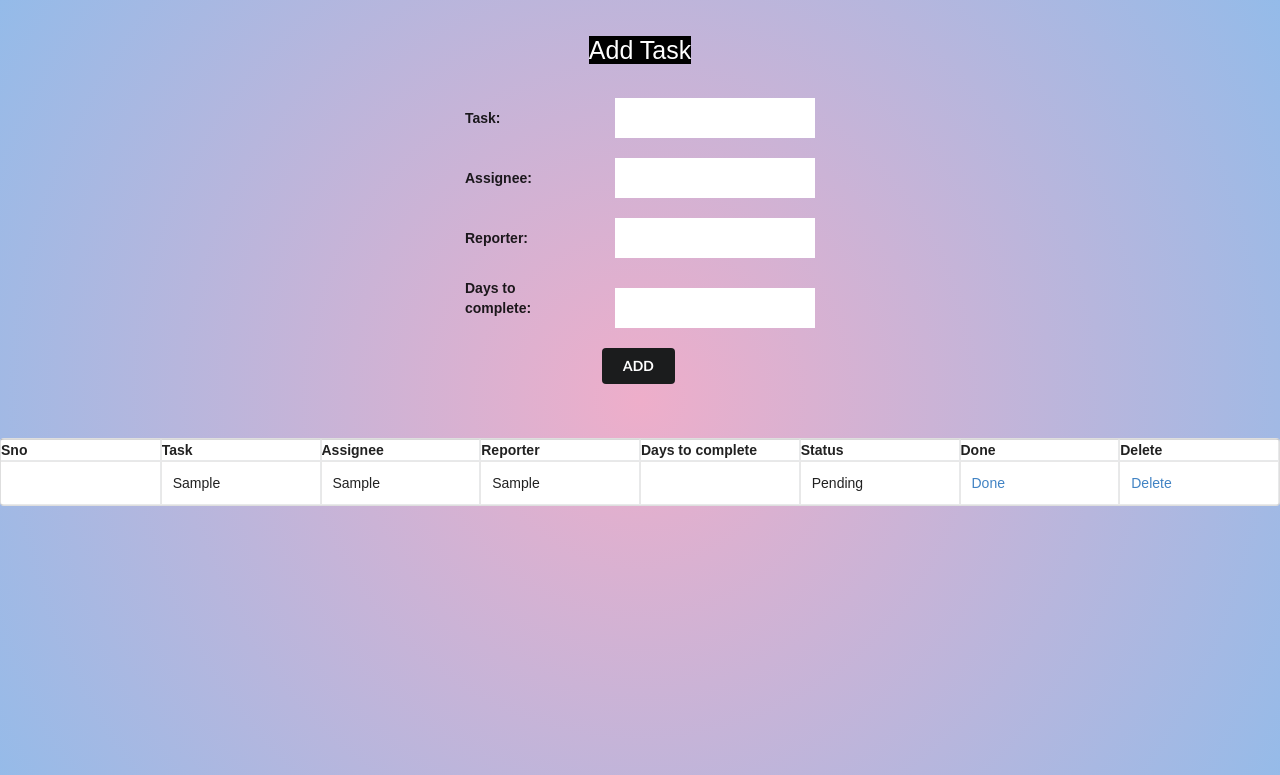
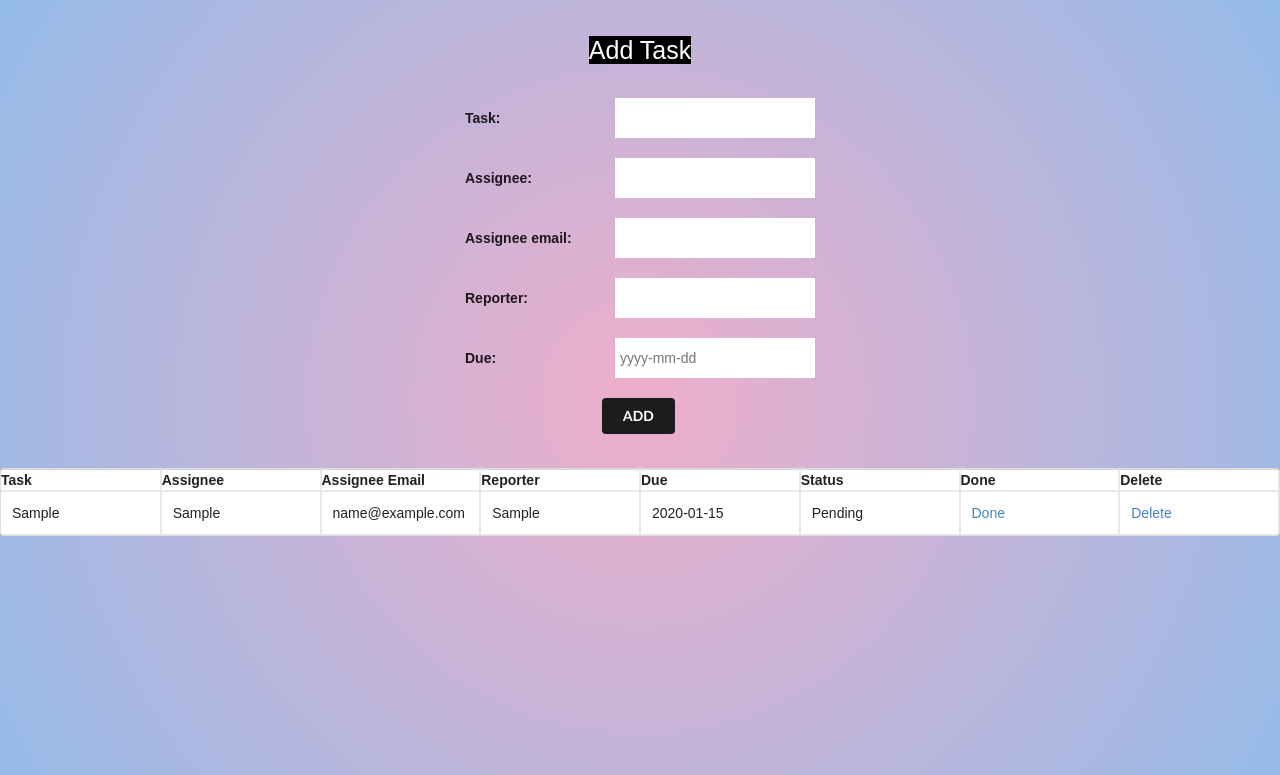
Before and after one commit to priya282000/UITask, a Flask app: page / in a window 1280 px wide. Shown: the top 775 px of the page. Run offline with Flask 2, Linux system fonts and the light colour scheme; tables that the repository leaves empty hold one stand-in row (values such as "Sample post").

Commit message:
Update home.html

```diff
--- a/Templates/home.html
+++ b/Templates/home.html
@@ -57,39 +57,43 @@
     </style>
 </head>
 <body>
-    <center><form action="/todo" method="post">
+    <center><form name="add" action="/todo" method="post">
         <br><br><p><mark>Add Task</mark></p><br>
-
         <b><label>Task: </label></b><input type="text" name="task" required><br><br>
         <b><label>Assignee: </label></b><input type="text" name="assignee" required><br><br>
+        <b><label>Assignee email: </label></b><input type="text" name="assignee_email" required><br><br>
         <b><label>Reporter: </label></b><input type="text" name="reporter" required><br><br>
-        <b><label>Days to complete: </label></b><input type="text" name="days" required><br><br>
+        <b><label>Due: </label></b><input type="text" name="due" placeholder="yyyy-mm-dd"required><br><br>
         <button type="submit" class="ui secondary button">ADD</button>
     </form></center>
 
     <center><table class="ui fixed single line celled table" border="1">
         <b><tr>
-            <th>Sno</th>
             <th>Task</th>
             <th>Assignee</th>
+            <th>Assignee Email</th>
             <th>Reporter</th>
-            <th>Days to complete</th>
+            <th>Due</th>
             <th>Status</th>
             <th>Done</th>
             <th>Delete</th><br>
         </tr></b>
         {% for data in datas %}
            <tr>
-                <td>{{data.sno}}</td>
                 <td>{{data.task}}</td>
                 <td>{{data.assignee}}</td>
+                <td>{{data.assignee_email}}</td>
                 <td>{{data.reporter}}</td>
-                <td>{{data.days}}</td>
+                <td>{{data.due}}</td>
                 <td>{{data.status}}</td>
-                <td><a onclick="return confirm('Are you sure you are done with the task');" href = "{{url_for('change_status', sno = data.sno)}}">Done</a></td>
-                <td><a onclick="return confirm('Are you sure you want to delete the task');" href = "{{url_for('delete_task', sno = data.sno)}}">Delete</a></td><br>
+
+                <td><a onclick="return confirm('Are you sure you are done with the task?');" href = "{{url_for('change_status', id = data.id)}}">Done</a></td>
+                <td><a onclick="return confirm('Are you sure you want to delete the task?');" href = "{{url_for('delete_task', id = data.id)}}">Delete</a></td>
+
             </tr>
         {% endfor %}
-    </table></center>
+    </table></center><br><br>
+
+
 </body>
 </html>
```
